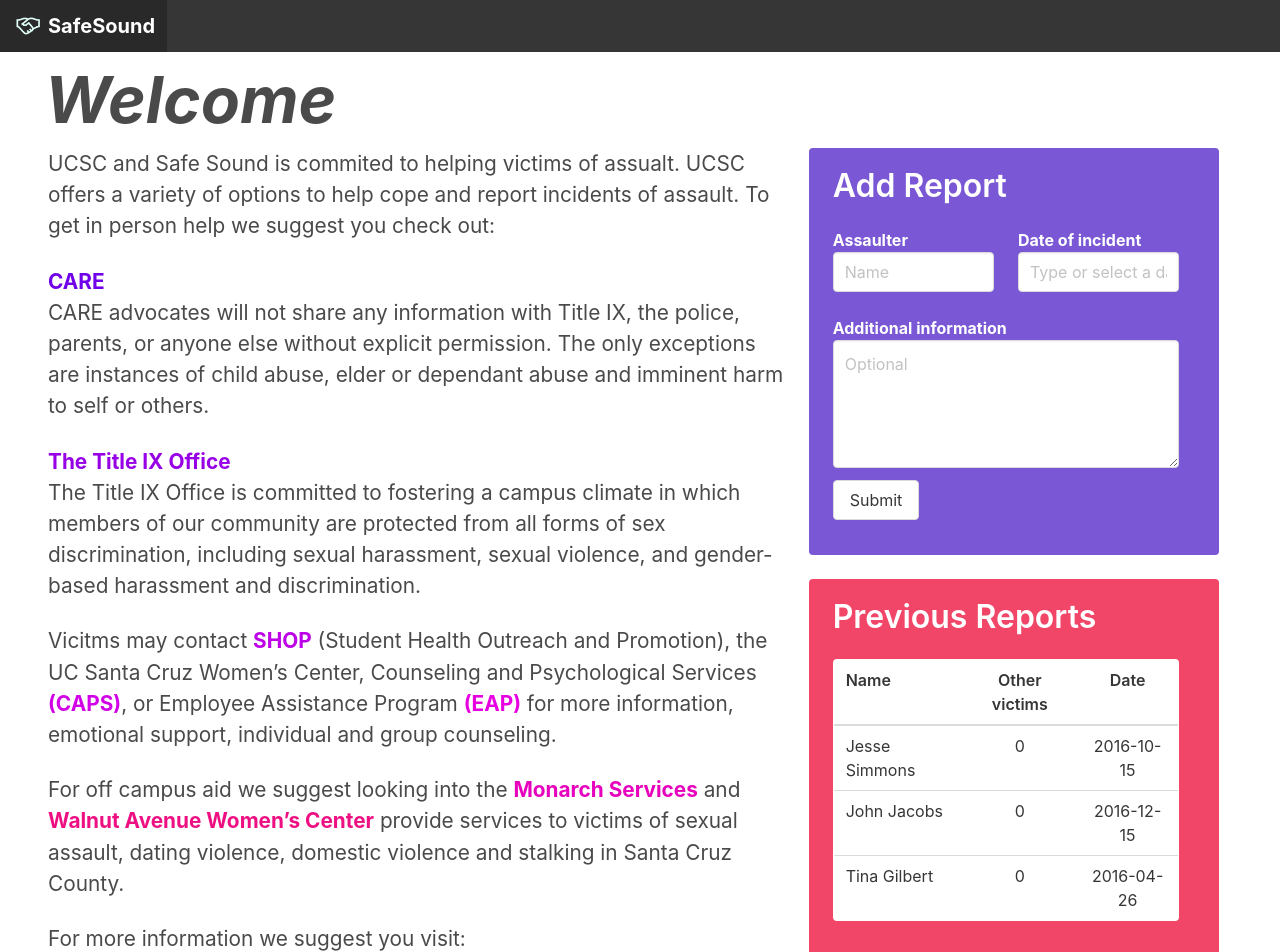
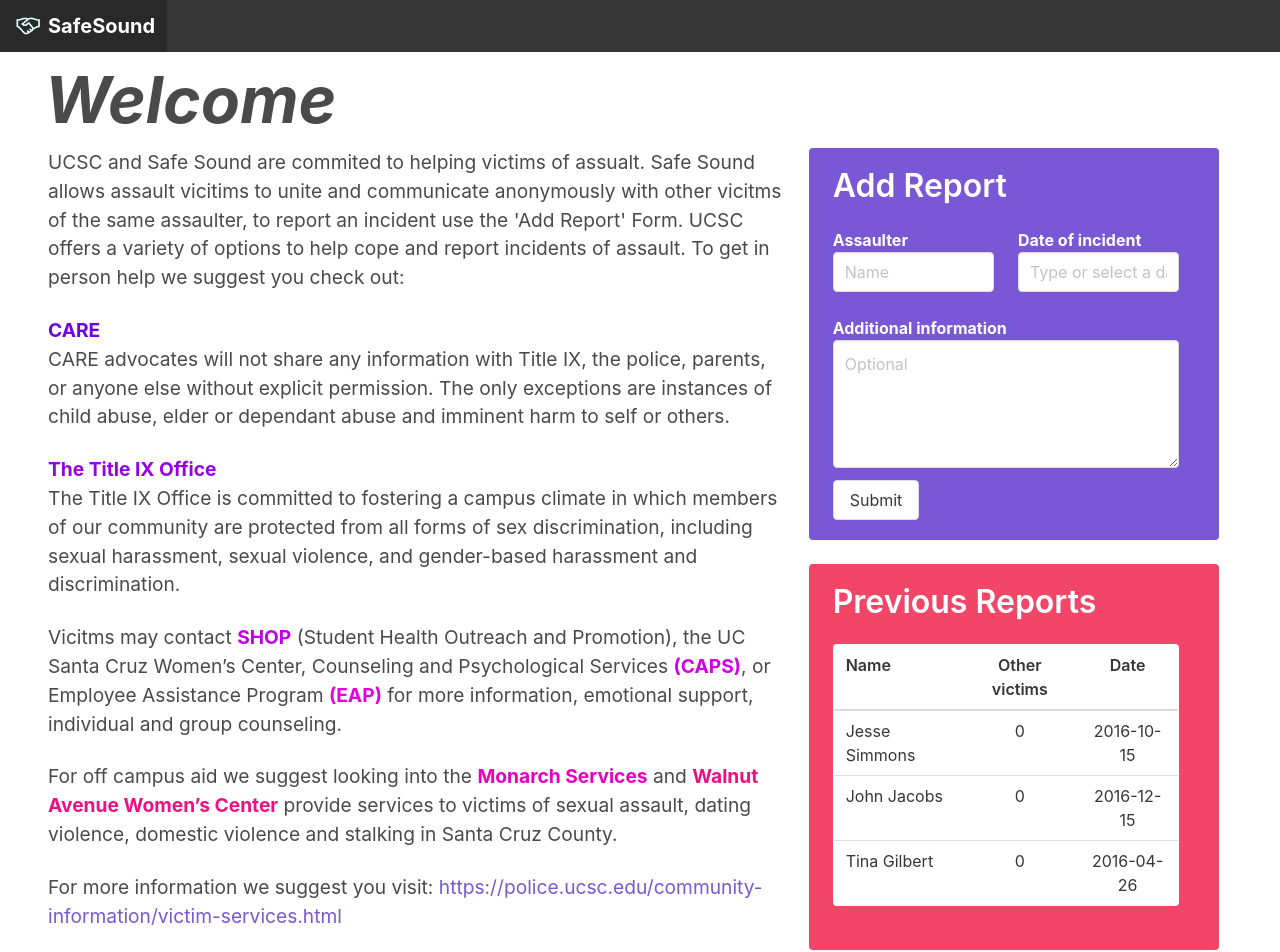
Before and after one commit to RapeReport/RapeReport, a Vue app in the folder rreport/: page /WelcomePage in a window 1280 px wide. Shown: the top 952 px of the page. Built offline with nearby package versions, Linux system fonts and the light colour scheme; no server answers; sample sign-in values are in the browser's storage.

Commit message:
okay actually done with welcome

```diff
--- a/rreport/src/components/WelcomePage/ReportPanel.vue
+++ b/rreport/src/components/WelcomePage/ReportPanel.vue
@@ -1,5 +1,5 @@
 <template>
-	<article class="tile is-vertical is-child notification is-link">
+	<article class="tile is-child notification is-link">
 		<p class="title">Add Report</p>
 		<section style='text-align: left' >
 
--- a/rreport/src/components/WelcomePage/WelcomePage.vue
+++ b/rreport/src/components/WelcomePage/WelcomePage.vue
@@ -5,33 +5,33 @@
 		<div class="tile is-vertical is-7 ">
 
 		<div class="tile is-parent is-vertical">
-	        <p style="font-size:1.3em">
-				UCSC and Safe Sound is commited to helping victims of assualt. UCSC offers a variety of options to help cope and report incidents of assault. To get in person help we suggest you check out:
+	        <p style="font-size:1.2em">
+				UCSC and Safe Sound are commited to helping victims of assualt. Safe Sound allows assault vicitims to unite and communicate anonymously with other vicitms of the same assaulter, to report an incident use the 'Add Report' Form. UCSC offers a variety of options to help cope and report incidents of assault. To get in person help we suggest you check out:
 			</p>
 			<br/>
-			<strong class="CARE" style="font-size:1.3em">
+			<strong class="CARE" style="font-size:1.2em">
 				CARE
 			</strong>
-			<p style="font-size:1.3em">
+			<p style="font-size:1.2em">
 				CARE advocates will not share any information with Title IX, the police, parents, or anyone else without explicit permission. The only exceptions are instances of child abuse, elder or dependant abuse and imminent harm to self or others.
 			</p>
 			<br/>
-			<strong class="Title9" style="font-size:1.3em">
+			<strong class="Title9" style="font-size:1.2em">
 				The Title IX Office
 			</strong>
-			<p style="font-size:1.3em">
+			<p style="font-size:1.2em">
 				The Title IX Office is committed to fostering a campus climate in which members of our community are protected from all forms of sex discrimination, including sexual harassment, sexual violence, and gender-based harassment and discrimination.
 			</p>
 			<br/>
-			<p style="font-size:1.3em">
+			<p style="font-size:1.2em">
 				Vicitms may contact <strong class="SHOP">SHOP</strong> (Student Health Outreach and Promotion), the UC Santa Cruz Women’s Center, Counseling and Psychological Services <strong class="CAPS">(CAPS)</strong>, or Employee Assistance Program <strong class="EAP">(EAP)</strong> for more information, emotional support, individual and group counseling.
 			</p>
 			<br/>
-			<p style="font-size:1.3em">
+			<p style="font-size:1.2em">
 				For off campus aid we suggest looking into the <strong class="Monarch">Monarch Services</strong> and <strong class="Walnut">Walnut Avenue Women’s Center</strong> provide services to victims of sexual assault, dating violence, domestic violence and stalking in Santa Cruz County.
 			</p>
 			<br/>
-			<p style="font-size:1.3em">
+			<p style="font-size:1.2em">
 				For more information we suggest you visit: <a>https://police.ucsc.edu/community-information/victim-services.html</a>
 			</p>
 	    </div>
```
